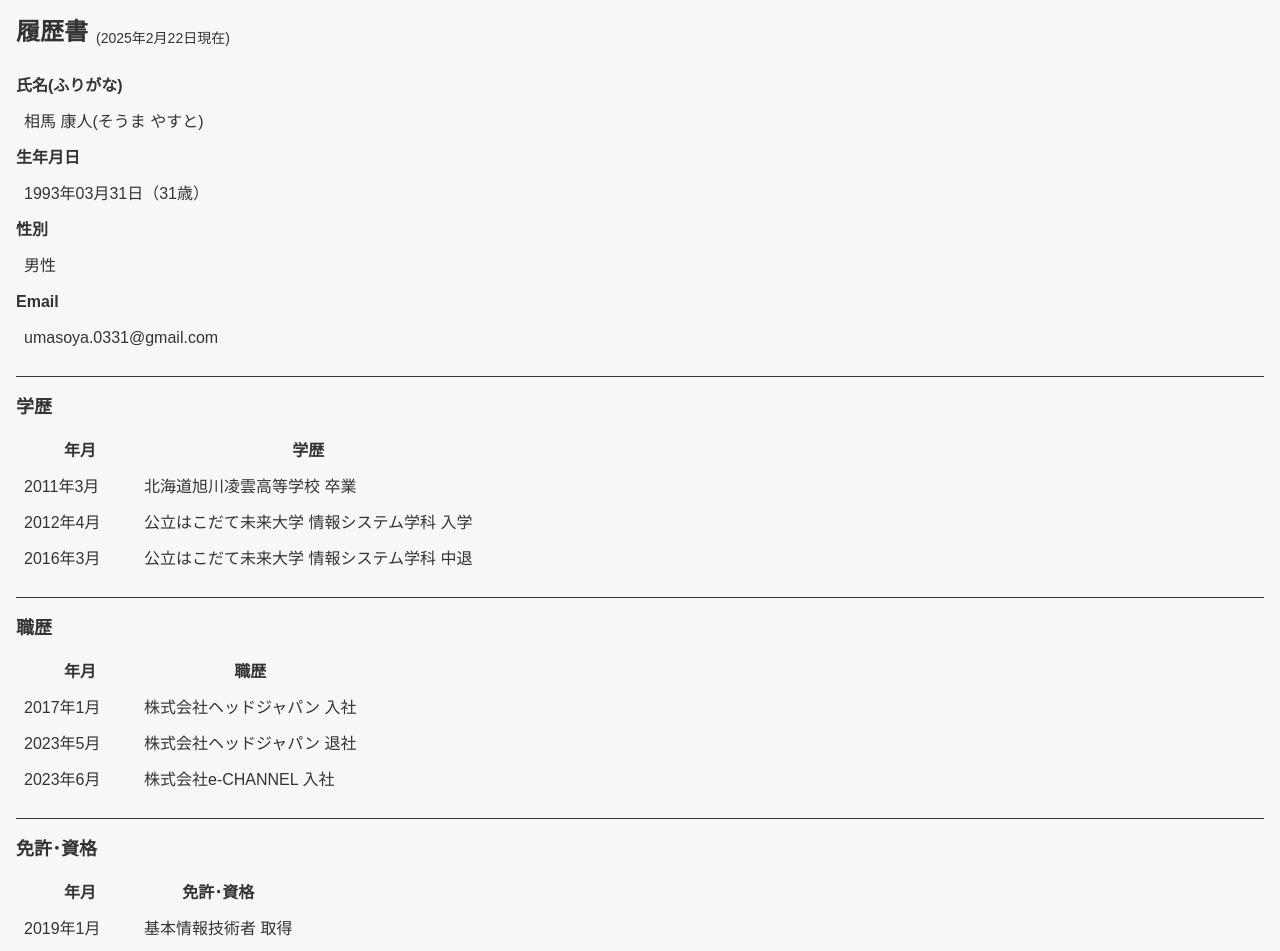
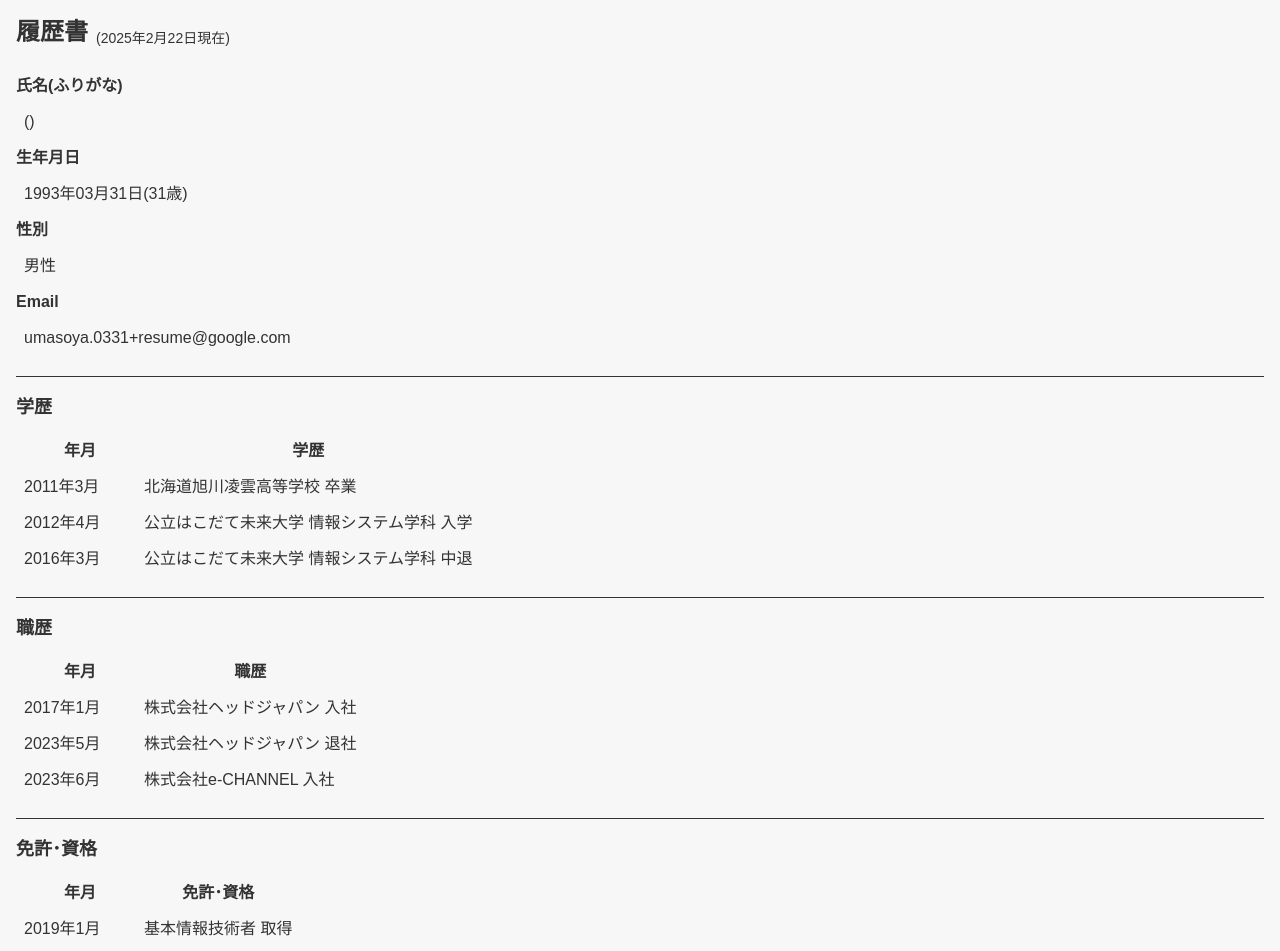
Before and after one commit to umasoya/resume, a Jekyll site: the page built from resume.md, in a window 1280 px wide. Built offline with Jekyll 4.4.1, drawn with Linux system fonts in a browser that asks for light colours.

Commit message:
個人情報をenv化

```diff
--- a/_config.yml
+++ b/_config.yml
@@ -1,42 +1,9 @@
-# Welcome to Jekyll!
-#
-# This config file is meant for settings that affect your whole blog, values
-# which you are expected to set up once and rarely edit after that. If you find
-# yourself editing this file very often, consider using Jekyll's data files
-# feature for the data you need to update frequently.
-#
-# For technical reasons, this file is *NOT* reloaded automatically when you use
-# 'bundle exec jekyll serve'. If you change this file, please restart the server process.
-#
-# If you need help with YAML syntax, here are some quick references for you:
-# https://learn-the-web.algonquindesign.ca/topics/markdown-yaml-cheat-sheet/#yaml
-# https://learnxinyminutes.com/docs/yaml/
-#
-# Site settings
-# These are used to personalize your new site. If you look in the HTML files,
-# you will see them accessed via {{ site.title }}, {{ site.email }}, and so on.
-# You can create any custom variable you would like, and they will be accessible
-# in the templates via {{ site.myvariable }}.
-
 title: Yasuto Soma(@umasoya)
 email: umasoya.0331+resume@google.com
-description: >-
-  This site showcases my resume and work history as a system engineer based in Tokyo🗼.
-  I have experience in PHP, JavaScript/Typescript, Golang, and Python development, as well as infrastructure management with Docker and Terraform.
-  I am looking for new challenges to grow my career.
 baseurl: "/resume" # the subpath of your site, e.g. /blog
 url: "https://umasoya.me" # the base hostname & protocol for your site, e.g. http://example.com
 github_username: umasoya
 
-# Build settings
-#theme: minima
-#plugins:
-#  - jekyll-feed
-
-# Exclude from processing.
-# The following items will not be processed, by default.
-# Any item listed under the `exclude:` key here will be automatically added to
-# the internal "default list".
 #
 # Excluded items can be processed by explicitly listing the directories or
 # their entries' file path in the `include:` list.
--- a/resume.html
+++ b/_layouts/resume.html
@@ -17,11 +17,11 @@
         <section class="border-b pb-4">
             <div>
                 <p class="font-bold">氏名(ふりがな)</p>
-                <p class="p-2">相馬 康人(そうま やすと)</p>
+                <p class="p-2">{{ site.name }}({{ site.name_ruby }})</p>
             </div>
             <div>
                 <p class="font-bold">生年月日</p>
-                <p id="birthday_and_age" class="p-2"></p>
+                <p class="p-2">1993年03月31日(<span id="age"></span>歳)</p>
             </div>
             <div>
                 <p class="font-bold">性別</p>
@@ -29,7 +29,7 @@
             </div>
             <div>
                 <p class="font-bold">Email</p>
-                <p class="p-2">umasoya.0331@gmail.com</p>
+                <p class="p-2">{{ site.email | default: "メールアドレス" }}</p>
             </div>
         </section>
 
--- a/package.json
+++ b/package.json
@@ -5,6 +5,6 @@
   },
   "scripts": {
     "build": "tailwindcss -i src/css/index.css -o assets/css/index.css & tailwindcss -i src/css/resume.css -o assets/css/resume.css",
-    "serve": "bundle exec jekyll serve --config _config.yml,_config.local.yml"
+    "serve": "bundle exec jekyll serve --config _config.yml,_config.local.yml,_config.private.yml"
   }
 }
--- /dev/null
+++ b/resume.md
@@ -0,0 +1,3 @@
+---
+layout: resume
+---
```
Also changed, not shown: other parts of _layouts/resume.html (+1 -1 lines), .github/workflows/jekyll.yml, 1 other file.
